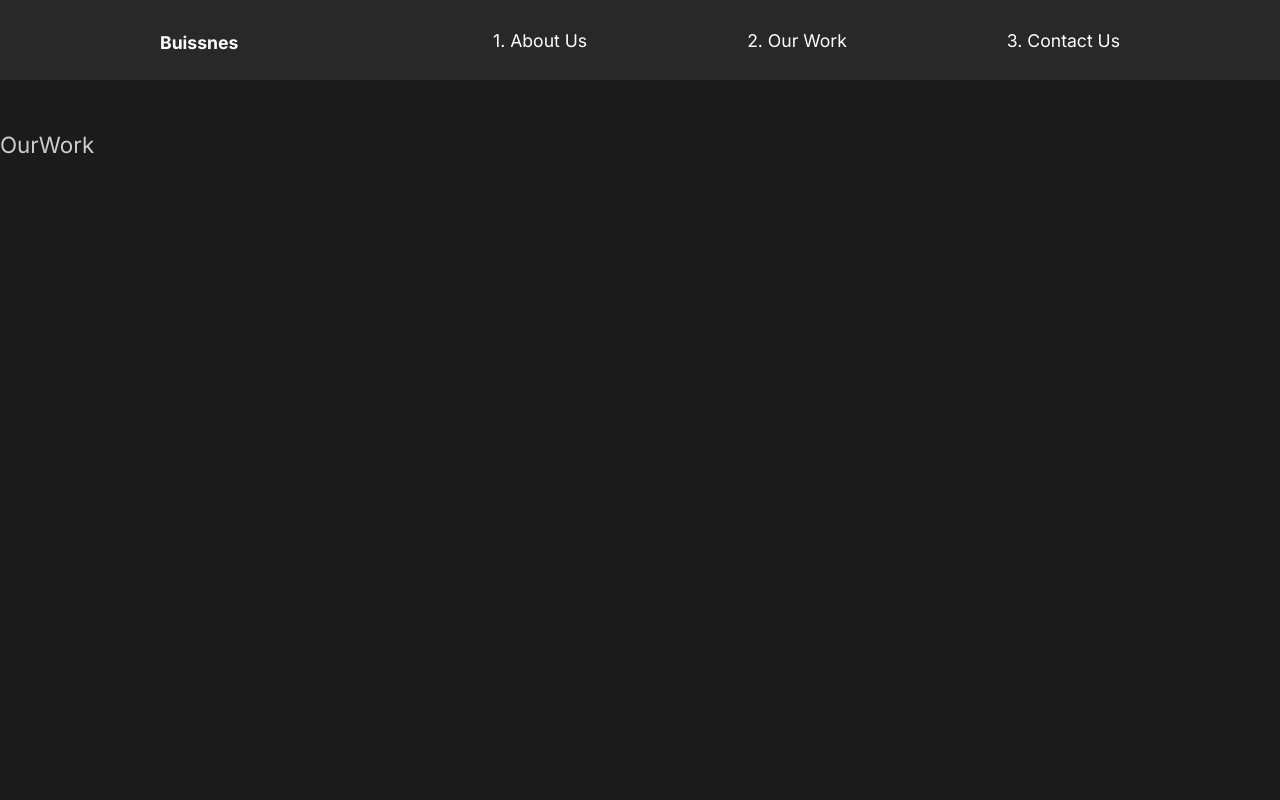
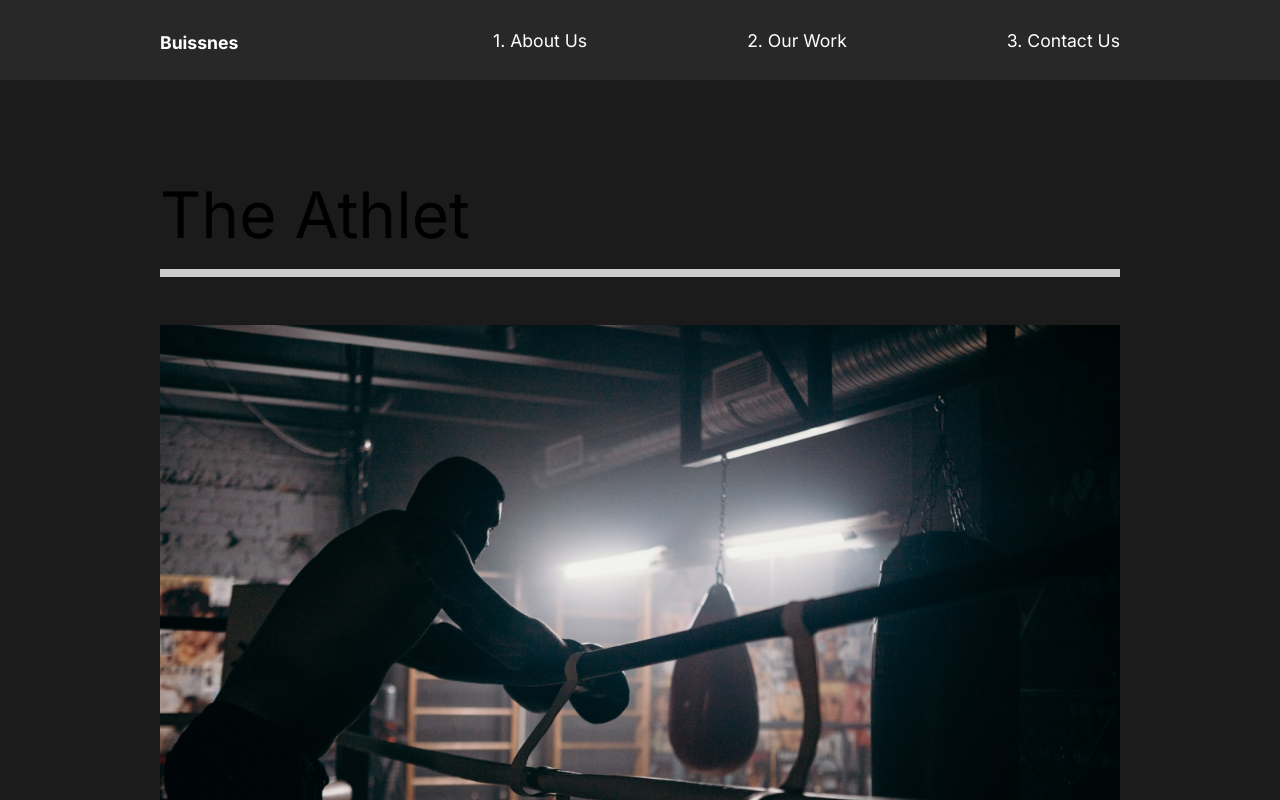
Before and after one commit to saturnas5/buisnes-web, a React (Create React App) app: page /work in a window 1280 px wide. Shown: the top 800 px of the page. Built offline with nearby package versions, Linux system fonts and the light colour scheme.

Commit message:
added OurWork page murkup

```diff
--- a/src/pages/OurWork/index.js
+++ b/src/pages/OurWork/index.js
@@ -1,7 +1,64 @@
 import React from "react";
+import athlete from '../../img/athlete-small.png'
+import theracer from '../../img/theracer-small.png'
+import goodtimes from '../../img/goodtimes-small.png'
+import styled from 'styled-components'
+import {Link} from "react-router-dom";
 
 const OurWork = () => {
-    return <p>OurWork</p>
-}
+
+    return (
+        <StyledWork>
+            <StyledMovie>
+                <h2>The Athlet</h2>
+                <div className="line"></div>
+                <Link>
+                    <img src={athlete} alt="Athlete"/>
+                </Link>
+            </StyledMovie>
+            <StyledMovie>
+                <h2>The Racer</h2>
+                <div className="line"></div>
+                <Link>
+                    <img src={theracer} alt="The Racer"/>
+                </Link>
+            </StyledMovie>
+            <StyledMovie>
+                <h2>Good Times</h2>
+                <div className="line"></div>
+                <Link>
+                    <img src={goodtimes} alt="Goodtimes"/>
+                </Link>
+            </StyledMovie>
+        </StyledWork>
+    );
+};
+
+const StyledWork = styled.div`
+  min-height: 100vh;
+  overflow: hidden;
+  padding: 5rem 10rem;
+
+  h2 {
+    padding: 1rem 0;
+  }
+`
+
+const StyledMovie = styled.div`
+  padding-bottom: 10rem;
+
+  .line {
+    height: .5rem;
+    background: #cccccc;
+    margin-bottom: 3rem;
+  }
+
+  img {
+    width: 100%;
+    height: 70vh;
+    object-fit: cover;
+    position: center;
+  }
+`
 
 export default OurWork;
```
